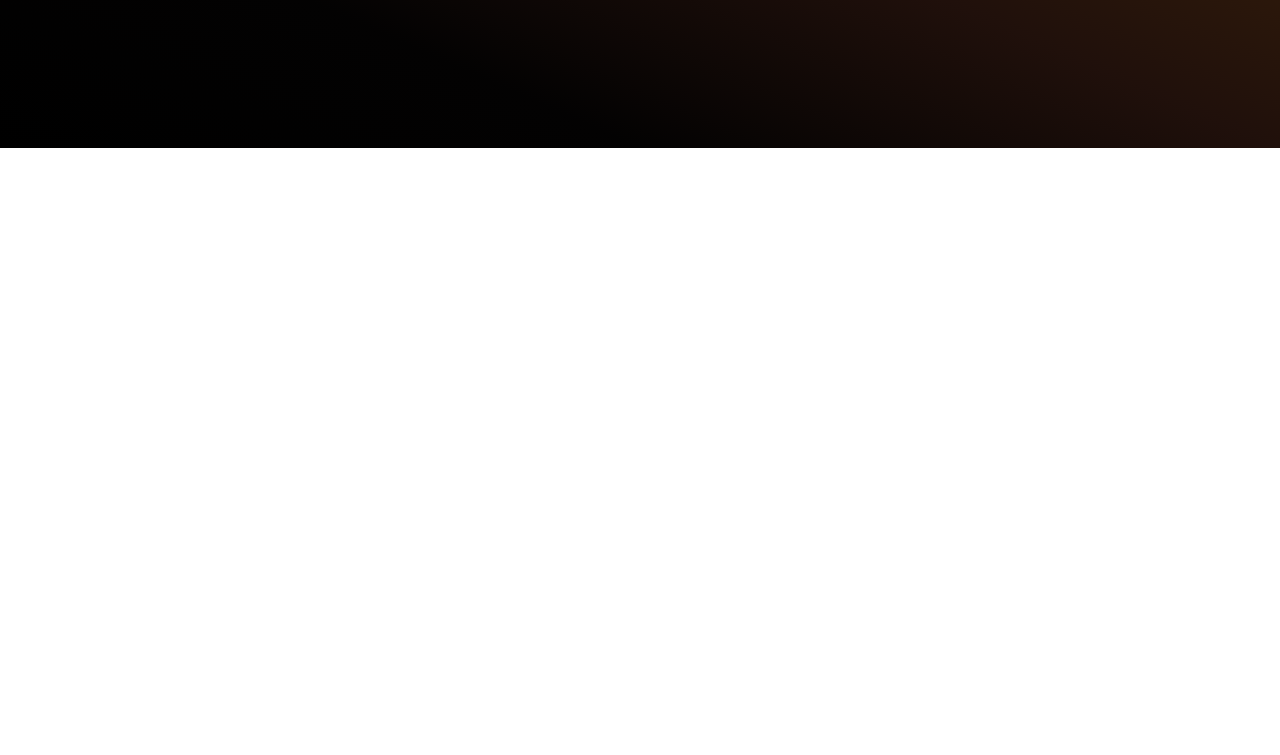
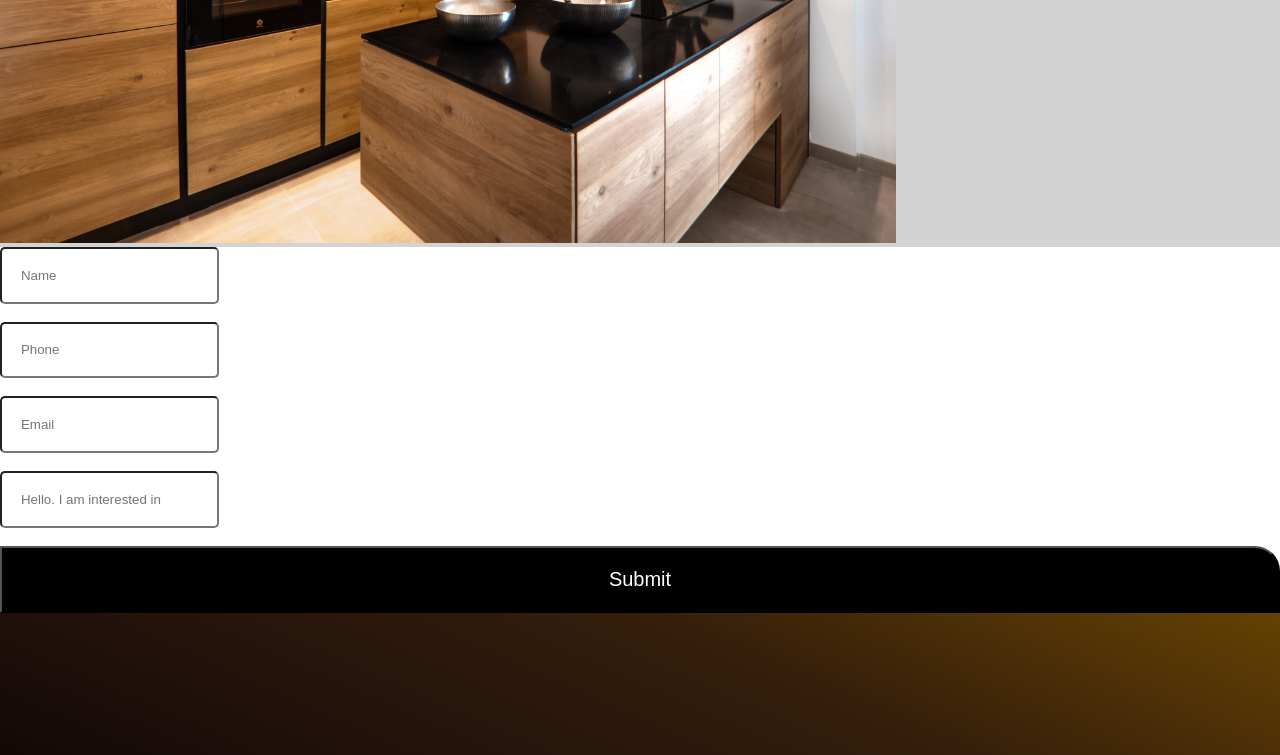
Before and after one commit to msk-robin/settlers-w2, a plain HTML site: page index2.html in a window 1280 px wide. Shown: the part 725-1480 px from the top of the page. Before the commit the page ends 873 px from the top, so only its background shows below. Drawn offline with Linux system fonts and the light colour scheme.

Commit message:
added a form section

```diff
--- a/index2.html
+++ b/index2.html
@@ -35,8 +35,24 @@
             </div>
         </div>
     </section>
-
-    <!-- footer -->    <!-- first list -->
+    <!-- house property -->
+    <div class="propertyform">
+    <div style="background-color: #d3d3d3;">
+        <section class="body_1">
+                <div class="leftSide">
+                    <img src="./assets/images/Property House.png" width="70%">
+                </div>
+                <div class="form" style="background-color:white ;">
+                    <form action="#">
+                        <input style="padding: 0.5cm; border-radius: 5px;" type="text" placeholder="Name"><br><br>
+                        <input style="padding: 0.5cm; border-radius: 5px;" type="text" placeholder="Phone"><br><br>
+                        <input style="padding: 0.5cm; border-radius: 5px;" type="text" placeholder="Email"><br><br>
+                        <input style="padding: 0.5cm; border-radius: 5px;" type="text" placeholder="Hello. I am interested in"><br><br>
+                        <input style="width: 100%; background-color: #000 ;color: #fff; padding: 20px; font-size: 20px; border-top-right-radius: 25px;" type="submit" value="Submit">
+                    </form>
+                </div>
+   </div>
+    <!-- footer -->
     <div id="footer">
 
             <span style="display: flex;     justify-content:space-between;">
```
